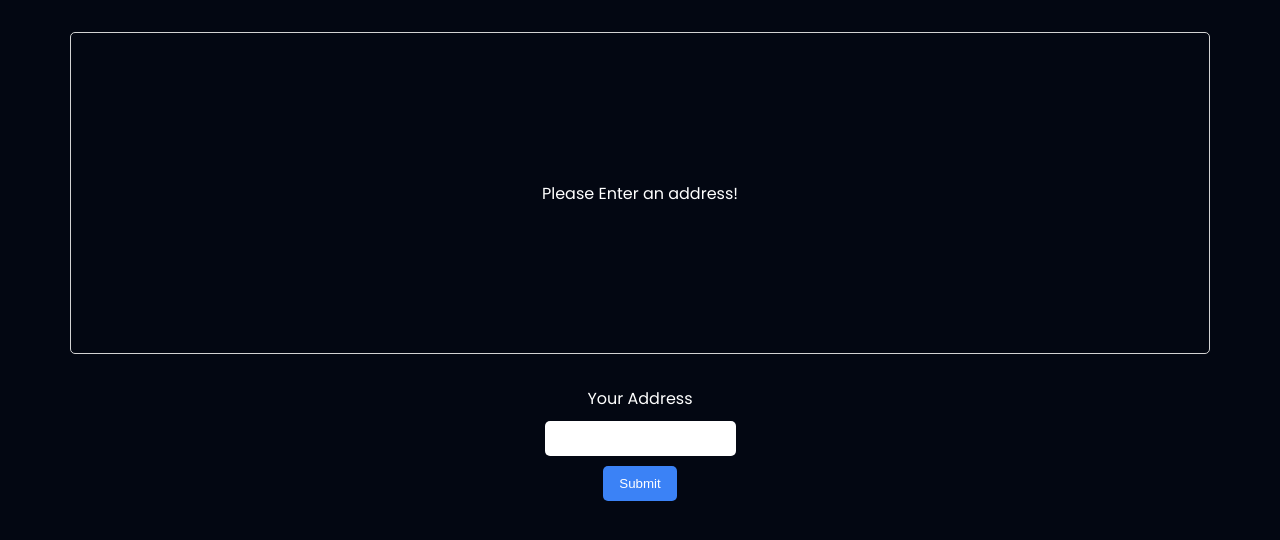
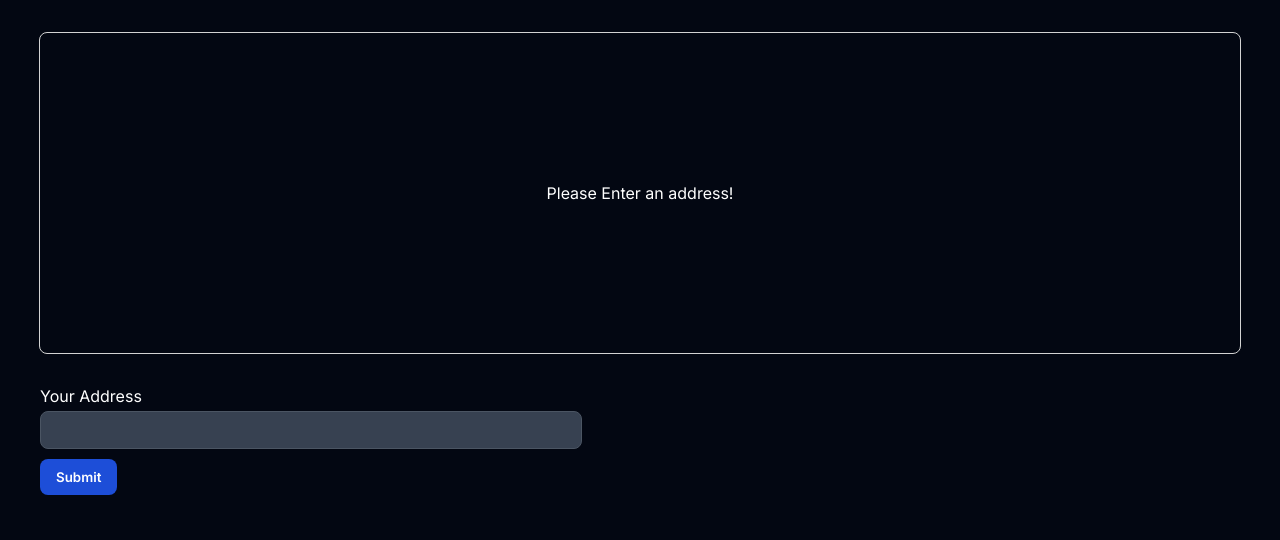
Before and after one commit to iftekhs/select-and-share, a website with bundled scripts: page index.html in a window 1280 px wide. Built offline with nearby package versions, Linux system fonts and the light colour scheme.

Commit message:
Changed font to Inter

```diff
--- a/app.css
+++ b/app.css
@@ -1,18 +1,20 @@
-@import url('https://fonts.googleapis.com/css2?family=Poppins:wght@400;500;600;700&display=swap');
+@import url('https://fonts.googleapis.com/css2?family=Inter:wght@400;500;600&display=swap');
+
+* {
+  font-family: 'Inter', sans-serif;
+}
 
 body {
   background-color: #030712;
   color: #fff;
-  font-family: 'Poppins', sans-serif;
 }
 
 .container {
-  max-width: 800px;
+  max-width: 1200px;
   margin: 0 auto;
 }
 
 #map {
-  width: 90%;
   height: 20rem;
   border: 1px solid lightgray;
   margin: 2rem auto;
@@ -20,41 +22,47 @@ body {
   justify-content: center;
   align-items: center;
   text-align: center;
-  border-radius: 5px;
+  border-radius: 8px;
 }
 
 form {
-  text-align: center;
   margin: 2rem auto;
 }
 
 .form-group {
   display: flex;
   flex-direction: column;
-  align-items: center;
-  justify-content: center;
-  gap: 10px;
+
+  gap: 5px;
   margin-bottom: 10px;
 }
 
 input {
-  max-width: 400px;
-  padding: 10px 7px;
-  border-radius: 5px;
+  max-width: 500px;
+  padding: 10px 20px;
+  border-radius: 8px;
   border: none;
   outline: none;
+  background-color: #374151;
+  color: #fff;
+  border: 1px solid #4b5563;
+}
+
+input:focus {
+  border: 1px solid #3b82f6;
 }
 
 button {
-  background-color: #3b82f6;
+  background-color: #1d4ed8;
   color: #fff;
-  border-radius: 5px;
+  border-radius: 8px;
   padding: 10px 16px;
   border: none;
   transition: 100ms all ease-in;
   cursor: pointer;
+  font-weight: 600;
 }
 
 button:hover {
-  background-color: #1d4ed8;
+  background-color: #1e40af;
 }
--- a/index.html
+++ b/index.html
@@ -9,7 +9,7 @@
     <link rel="stylesheet" href="app.css" />
   </head>
   <body>
-    <div id="map">
+    <div id="map" class="container">
       <p>Please Enter an address!</p>
     </div>
     <div class="container">
@@ -18,20 +18,10 @@
           <label for="address" class="block mb-2 text-sm font-medium text-gray-900 dark:text-white"
             >Your Address</label
           >
-          <input
-            type="text"
-            id="address"
-            class="bg-gray-50 border border-gray-300 text-gray-900 text-sm rounded-lg focus:ring-blue-500 focus:border-blue-500 block w-full p-2.5 dark:bg-gray-700 dark:border-gray-600 dark:placeholder-gray-400 dark:text-white dark:focus:ring-blue-500 dark:focus:border-blue-500"
-            required
-          />
+          <input type="text" id="address" required />
         </div>
 
-        <button
-          type="submit"
-          class="text-white bg-blue-700 hover:bg-blue-800 focus:ring-4 focus:outline-none focus:ring-blue-300 font-medium rounded-lg text-sm w-full sm:w-auto px-5 py-2.5 text-center dark:bg-blue-600 dark:hover:bg-blue-700 dark:focus:ring-blue-800"
-        >
-          Submit
-        </button>
+        <button type="submit">Submit</button>
       </form>
     </div>
   </body>
```
